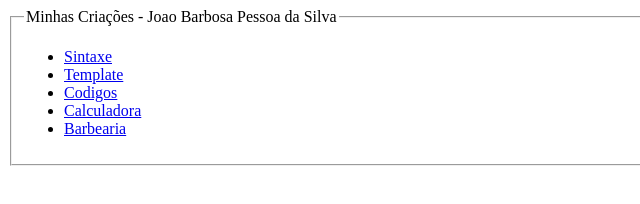
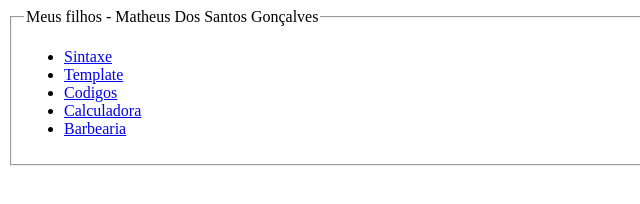
Before and after one commit to goncalvesmatheus29-star/sintaxe.html, a plain HTML site: page index.html in a window 1280 px wide. Shown: the full height of the page, 0-640 px from the left. Drawn offline with Linux system fonts and the light colour scheme.

Commit message:
Update index.html

```diff
--- a/index.html
+++ b/index.html
@@ -7,7 +7,7 @@
 </head>
 <body>
     <fieldset>
-        <legend>Minhas Criações - Joao Barbosa Pessoa da Silva</legend>
+        <legend>Meus filhos - Matheus Dos Santos Gonçalves</legend>
         <ul>
             <li><a href="sintaxe.html">Sintaxe</a></li>
             <li><a href="template.html">Template</a></li>
```
